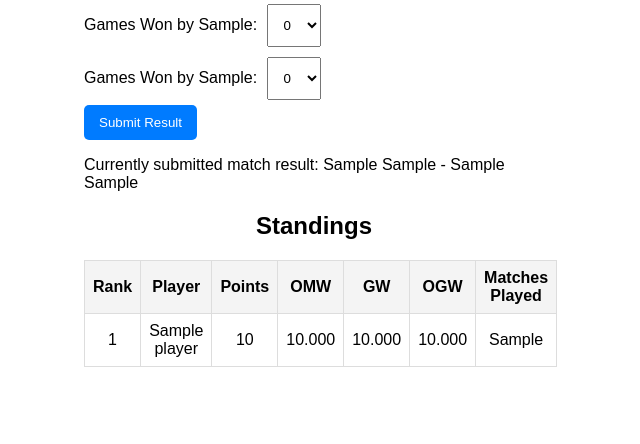
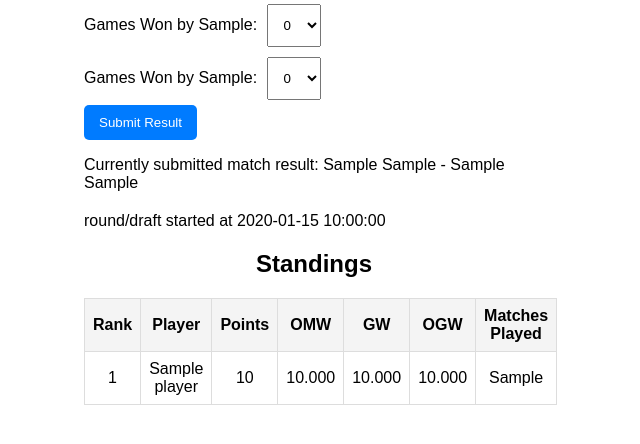
Before and after one commit to diligence-dev/simple-draft, a Flask app: template templates/player.html in a window 1280 px wide. Shown: the part 121-565 px from the top of the page, without its empty margins (326-966 px from the left). Run offline with Flask 3, Linux system fonts and the light colour scheme; the template is opened without the code that fills it: most values are stand-ins (such as "Sample title", 1, 10 or a date in 2020).

Commit message:
round/draft start time

```diff
--- a/main.py
+++ b/main.py
@@ -7,6 +7,7 @@ import copy
 import pickle
 from datetime import datetime
 from warnings import warn
+import time
 
 port = 5000
 
@@ -27,11 +28,15 @@ class Tournament:
         self._dropped_players = []
         self._round_results = []
         self._players = ["bye"]
+        self._round_start_times = []
         for player in players:
             self.mod_add_player(player)
 
     def get_round_results(self):
         return self._round_results
+
+    def get_round_start_time(self):
+        return self._round_start_times[-1]
 
     def get_active_players(self, include_bye=False):
         return [
@@ -226,6 +231,7 @@ class Tournament:
         return True
 
     def mod_create_pairing(self):
+        self._round_start_times.append(time.strftime("%H:%M", time.localtime()))
         if self.get_round() == 0:
             players = self.get_active_players(include_bye=True)
             if len(players) % 2 == 1:
@@ -356,6 +362,7 @@ def tournament_organizer(event_id):
             for (p1, p2), (s1, s2) in round_result.items()
         ],
         url=url,
+        round_start_time=id2t(event_id).get_round_start_time(),
     )
 
 
@@ -455,6 +462,7 @@ def player(event_id, name):
         name=name,
         standings=id2t(event_id).get_standings(include_bye=False),
         event_id=event_id,
+        round_start_time=id2t(event_id).get_round_start_time(),
     )
 
 
--- a/templates/player.html
+++ b/templates/player.html
@@ -95,6 +95,7 @@
                 <p>Currently submitted match result: {{ p1 }} {{ s1 }} - {{ s2 }} {{ p2 }}</p>
             {% endif %}
         </form>
+        <div>round/draft started at {{ round_start_time }}</div>
 
         <h2>Standings</h2>
         <table>
--- a/templates/tournament_organizer.html
+++ b/templates/tournament_organizer.html
@@ -79,6 +79,8 @@
             </ul>
             <button type="submit">Confirm Results and go to next round</button>
         </form>
+
+        <div>round/draft started at {{ round_start_time }}</div>
 
         <h2>Standings</h2>
         <table>
```
